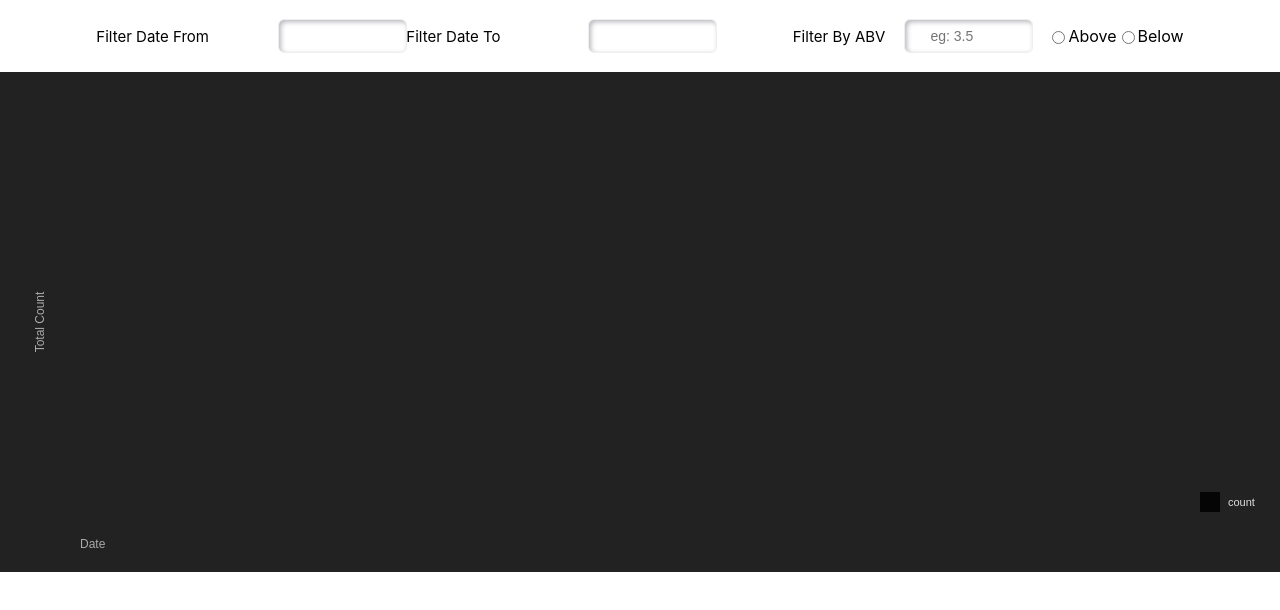
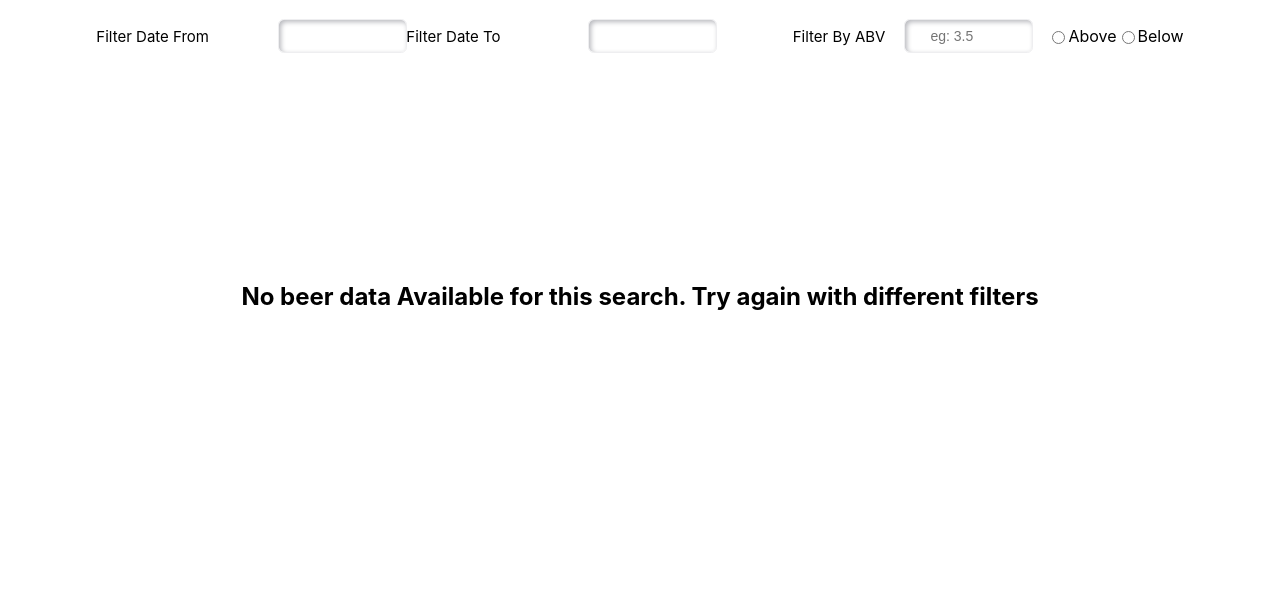
Before and after one commit to fouzanmohd/portf-react-challenge, a React (Create React App) app: page / in a window 1280 px wide. Shown: the top 610 px of the page. Built offline with nearby package versions, Linux system fonts and the light colour scheme; no server answers.

Commit message:
added message when no data available

```diff
--- a/package.json
+++ b/package.json
@@ -1,6 +1,7 @@
 {
   "name": "portf-coding-challenge",
   "version": "0.1.0",
+  "homepage": "https://fouzanmohd.github.io/portf-react-challenge",
   "private": true,
   "dependencies": {
     "@nivo/bar": "^0.79.1",
@@ -10,6 +11,7 @@
     "@testing-library/user-event": "^13.5.0",
     "axios": "^0.27.2",
     "date-fns": "^2.28.0",
+    "gh-pages": "^4.0.0",
     "react": "^18.2.0",
     "react-datepicker": "^4.8.0",
     "react-dom": "^18.2.0",
@@ -20,7 +22,9 @@
     "start": "react-scripts start",
     "build": "react-scripts build",
     "test": "react-scripts test",
-    "eject": "react-scripts eject"
+    "eject": "react-scripts eject",
+    "predeploy": "npm run build",
+   "deploy": "gh-pages -d build"
   },
   "eslintConfig": {
     "extends": [
--- a/src/components/BarChart/BarChart.jsx
+++ b/src/components/BarChart/BarChart.jsx
@@ -10,10 +10,12 @@ const BarChart = ({ beerData, url }) => {
   const beerByMonthCount = beerBrewedPerMonth(barChartData, {}); // counting the beers brewed per month
   const chartData = getBeerSumPerDate(beerByMonthCount) //  formatted data for barchart
   const chartDataSortedByDate = sortArrayByDate(chartData) // data sorted by date
+  console.log(fullBeerData.length)
 
   return (
     <>
-      <Bar
+
+    {fullBeerData.length>0 ? <Bar
         width={1280}
         height={500}
         margin={{ top: 60, right: 100, bottom: 60, left: 80 }}
@@ -29,7 +31,8 @@ const BarChart = ({ beerData, url }) => {
         axisLeft={axisLeft}
         theme={theme}
         legends={legends}
-      />
+      /> : <h2 style={{textAlign:"center", marginTop:"210px"}}>No beer data Available for this search. Try again with different filters</h2>}
+
     </>
   );
 };
```
Also changed, not shown: 1 other file (tests, documents, lock files or other folders).
